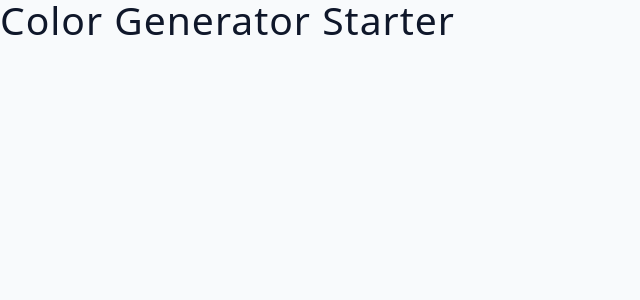
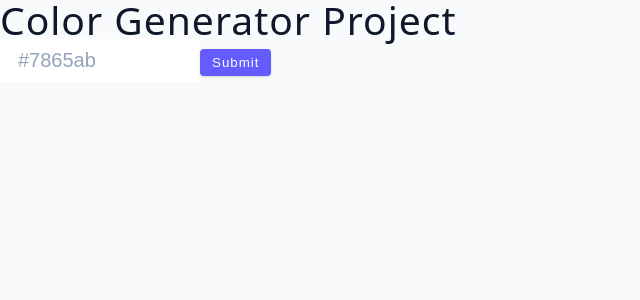
Before and after one commit to emmeiwhite/react-18-projects, a React (Vite) app in the folder 09-color-generator/starter/: page / in a window 1280 px wide. Shown: the top 300 px of the page, without its empty margins (0-640 px from the left). Built offline with nearby package versions, Linux system fonts and the light colour scheme; the HTML template or start-up script is replaced by a standard one.

Commit message:
Got the different color shades

```diff
--- a/09-color-generator/starter/package.json
+++ b/09-color-generator/starter/package.json
@@ -10,6 +10,7 @@
   },
   "dependencies": {
     "nanoid": "^4.0.1",
+    "polished": "^4.2.2",
     "react": "^18.2.0",
     "react-dom": "^18.2.0",
     "react-toastify": "^9.1.1",
--- a/09-color-generator/starter/src/App.jsx
+++ b/09-color-generator/starter/src/App.jsx
@@ -1,4 +1,20 @@
+import { useState } from "react";
+import ColorForm from "./components/ColorForm";
+import Shades from "./components/Shades";
+useState;
+
 const App = () => {
-  return <h2>Color Generator Starter</h2>;
+  const [selectedColor, setSelectedColor] = useState("");
+  const getColor = (color) => {
+    setSelectedColor(color);
+  };
+
+  return (
+    <section>
+      <h2>Color Generator Project</h2>
+      <ColorForm getColor={getColor} />
+      <Shades selectedColor={selectedColor} />
+    </section>
+  );
 };
 export default App;
--- /dev/null
+++ b/09-color-generator/starter/src/components/ColorForm.jsx
@@ -0,0 +1,29 @@
+import React, { useState } from "react";
+
+export default function ColorForm({ getColor }) {
+  const [color, setColor] = useState("");
+  const handleSubmit = (e) => {
+    e.preventDefault();
+    getColor(color);
+  };
+
+  return (
+    <form onSubmit={handleSubmit}>
+      <input
+        type="text"
+        value={color}
+        onChange={(e) => setColor(e.target.value)}
+        placeholder="#7865ab"
+      />
+      <button
+        type="submit"
+        className="btn"
+        style={{
+          backgroundColor: color,
+        }}
+      >
+        Submit
+      </button>
+    </form>
+  );
+}
--- /dev/null
+++ b/09-color-generator/starter/src/components/Shades.jsx
@@ -0,0 +1,45 @@
+import React from "react";
+import { transparentize, parseToRgb } from "polished";
+
+// Utility function to convert hex to rgba
+const hexToRgba = (hex, alpha) => {
+  const { red, green, blue } = parseToRgb(hex);
+  return `rgba(${red}, ${green}, ${blue}, ${alpha})`;
+};
+
+export default function Shades({ selectedColor }) {
+  if (!selectedColor) return;
+  // Convert the selected color to rgba format
+  const rgbaColor = hexToRgba(selectedColor, 1);
+
+  // Generate an array of 10 shades using polished's transparentize function
+  const shades = Array.from({ length: 10 }, (_, index) => ({
+    id: index + 1,
+    color: transparentize(index / 10, rgbaColor), // Adjust transparency for shades
+  }));
+
+  return (
+    <section
+      style={{
+        height: "500px",
+        display: "flex",
+        flexWrap: "wrap",
+      }}
+    >
+      {/* Render the shades */}
+      {shades.map((shade) => (
+        <div
+          key={shade.id}
+          style={{
+            height: "120px",
+            minWidth: "20%",
+            backgroundColor: shade.color,
+            border: "1px solid gray",
+          }}
+        >
+          {shade.color}
+        </div>
+      ))}
+    </section>
+  );
+}
```
Also changed, not shown: 1 other file (tests, documents, lock files or other folders).
